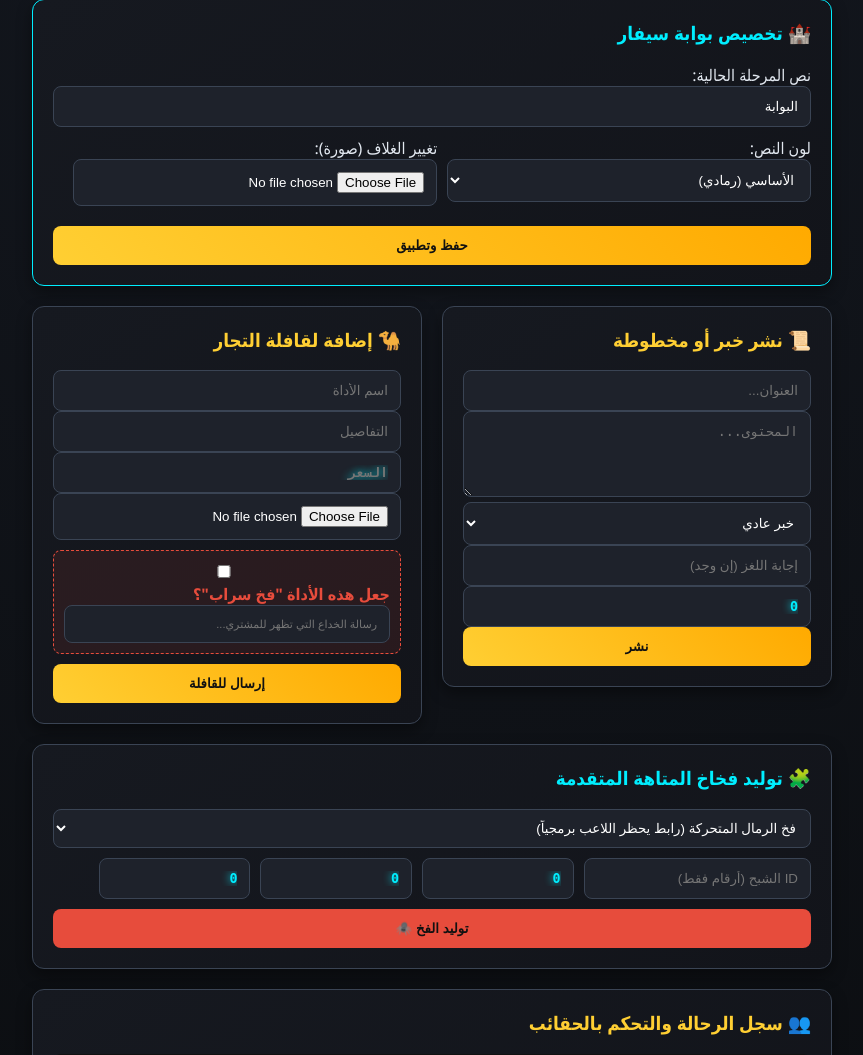
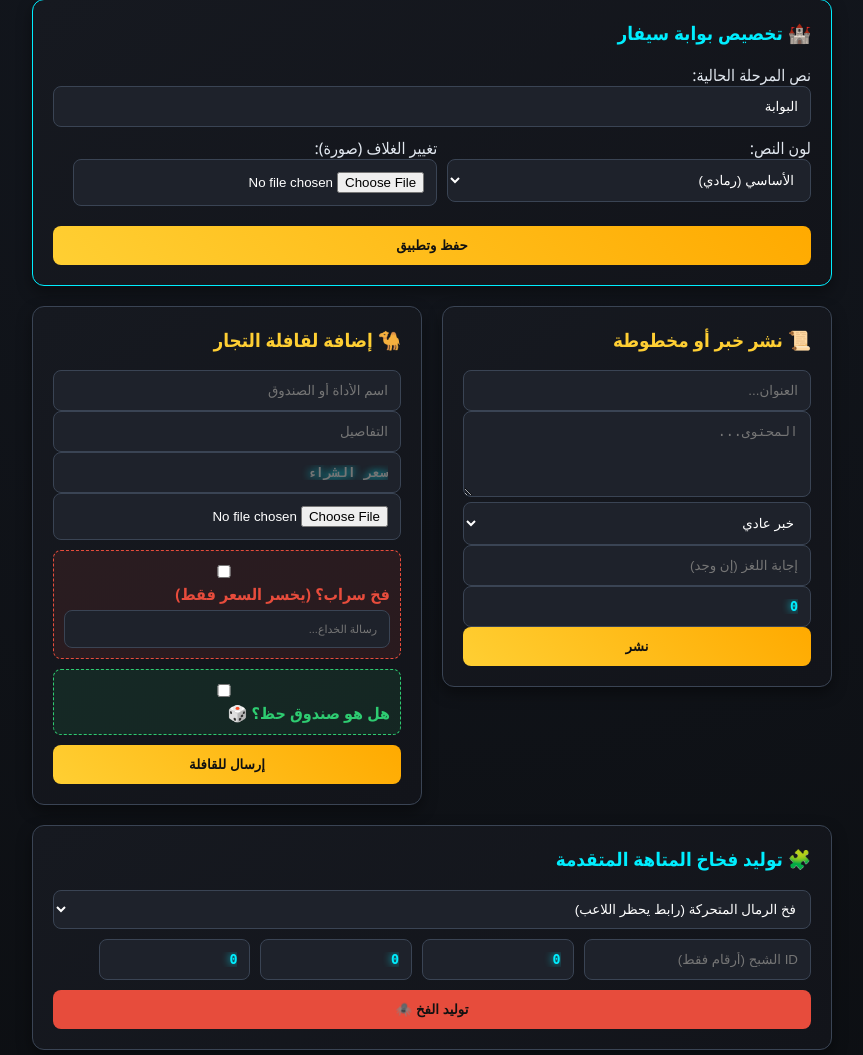
Before and after one commit to willia2minerva-a11y/Borj-Al-Sayd, a Flask app: template templates/admin.html in a window 1280 px wide. Shown: the part 158-1213 px from the top of the page, without its empty margins (208-1071 px from the left). Run offline with Flask 2, Linux system fonts and the light colour scheme; the template is opened without the code that fills it, so the values that code supplies are empty.

Commit message:
Update admin.html

```diff
--- a/templates/admin.html
+++ b/templates/admin.html
@@ -61,15 +61,26 @@
         <h3 style="color: var(--zone-3-gold); margin-top: 0;">🐪 إضافة لقافلة التجار</h3>
         <form method="POST" enctype="multipart/form-data">
             <input type="hidden" name="action" value="add_store_item">
-            <input type="text" name="item_name" placeholder="اسم الأداة" required>
+            <input type="text" name="item_name" placeholder="اسم الأداة أو الصندوق" required>
             <input type="text" name="item_desc" placeholder="التفاصيل" required>
-            <input type="number" name="item_price" placeholder="السعر" required>
+            <input type="number" name="item_price" placeholder="سعر الشراء" required>
             <input type="file" name="item_image" accept="image/*">
 
             <div style="background: rgba(231, 76, 60, 0.1); padding: 10px; border: 1px dashed #e74c3c; border-radius: 8px; margin: 10px 0;">
-                <label style="color: #e74c3c; font-weight: bold;"><input type="checkbox" name="is_mirage"> جعل هذه الأداة "فخ سراب"؟</label>
-                <input type="text" name="mirage_message" placeholder="رسالة الخداع التي تظهر للمشتري..." style="font-size: 11px;">
+                <label style="color: #e74c3c; font-weight: bold;"><input type="checkbox" name="is_mirage"> فخ سراب؟ (يخسر السعر فقط)</label>
+                <input type="text" name="mirage_message" placeholder="رسالة الخداع..." style="font-size: 11px; margin-top: 5px;">
             </div>
+
+            <div style="background: rgba(46, 204, 113, 0.1); padding: 10px; border: 1px dashed #2ecc71; border-radius: 8px; margin: 10px 0;">
+                <label style="color: #2ecc71; font-weight: bold;"><input type="checkbox" name="is_luck" onchange="document.getElementById('luck_options').style.display = this.checked ? 'block' : 'none'"> هل هو صندوق حظ؟ 🎲</label>
+                <div id="luck_options" style="display: none; margin-top: 10px;">
+                    <div style="display: flex; gap: 5px;">
+                        <input type="number" name="luck_min" placeholder="أقصى خسارة (مثل: -50)" style="font-size: 11px;">
+                        <input type="number" name="luck_max" placeholder="أقصى ربح (مثل: 100)" style="font-size: 11px;">
+                    </div>
+                </div>
+            </div>
+
             <button type="submit" class="btn-primary">إرسال للقافلة</button>
         </form>
     </div>
@@ -80,17 +91,17 @@
     <form method="POST" style="display:flex; gap:10px; flex-wrap:wrap;">
         <input type="hidden" name="action" value="add_standalone_puzzle">
         <select name="puzzle_type" style="width:100%; padding: 10px;">
-            <option value="quicksand_trap">فخ الرمال المتحركة (رابط يحظر اللاعب برمجياً)</option>
-            <option value="cursed_ghost">الشبح الملعون (يولد ID شبح يخصم النقاط عند اصطياده)</option>
-            <option value="fake_account">الشبح الطيب (يولد ID شبح يعطي نقاط)</option>
+            <option value="quicksand_trap">فخ الرمال المتحركة (رابط يحظر اللاعب)</option>
+            <option value="cursed_ghost">الشبح الملعون (يخصم النقاط)</option>
+            <option value="fake_account">الشبح الطيب (يعطي نقاط)</option>
             <option value="secret_link">الرابط السري الطيب (يعطي نقاط)</option>
             <option value="multi_click">لغز الكلمة المخفية (ضغط متكرر)</option>
         </select>
 
         <input type="text" name="puzzle_answer" placeholder="ID الشبح (أرقام فقط)" style="width:30%;" required>
         <input type="number" name="reward_points" placeholder="نقاط الجائزة" value="0" style="width:20%;">
-        <input type="number" name="trap_penalty" placeholder="نقاط الخصم (للملعون)" value="0" style="width:20%;">
-        <input type="number" name="trap_duration" placeholder="مدة الحظر بالدقائق (للرمال)" value="0" style="width:20%;">
+        <input type="number" name="trap_penalty" placeholder="نقاط الخصم" value="0" style="width:20%;">
+        <input type="number" name="trap_duration" placeholder="مدة الحظر (رمال)" value="0" style="width:20%;">
         <button type="submit" class="btn-primary" style="width:100%; background: #e74c3c;">توليد الفخ 🕷️</button>
     </form>
 
@@ -100,7 +111,7 @@
         {% for p in hidden_puzzles %}
             <div style="font-size:12px; border-bottom:1px solid #333; padding-bottom:10px; margin-bottom:10px; display: flex; justify-content: space-between;">
                 <div>
-                    <strong>النوع:</strong> {{ p.puzzle_type }} | <strong>الجائزة:</strong> {{ p.reward_points }} | <strong>الخصم:</strong> {{ p.trap_penalty_points }} | <strong>الحظر:</strong> {{ p.trap_duration_minutes }}د<br>
+                    <strong>النوع:</strong> {{ p.puzzle_type }} | <strong>الجائزة:</strong> {{ p.reward_points }} | <strong>الخصم:</strong> {{ p.trap_penalty_points }}<br>
                     {% if p.puzzle_type in ['secret_link', 'quicksand_trap'] %} كود الرابط: <code style="color:var(--zone-4-diamond); user-select:all;">/secret_link/{{ p.id }}</code>
                     {% elif p.puzzle_type == 'multi_click' %} كود الكلمة: <code style="color:var(--zone-4-diamond); user-select:all;">&lt;span class="multi-click-word" data-id="{{ p.id }}" data-target="5"&gt;الكلمة هنا&lt;/span&gt;</code>
                     {% else %} ID الشبح: <code style="color:#e74c3c;">{{ p.puzzle_answer }}</code> {% endif %}
```
